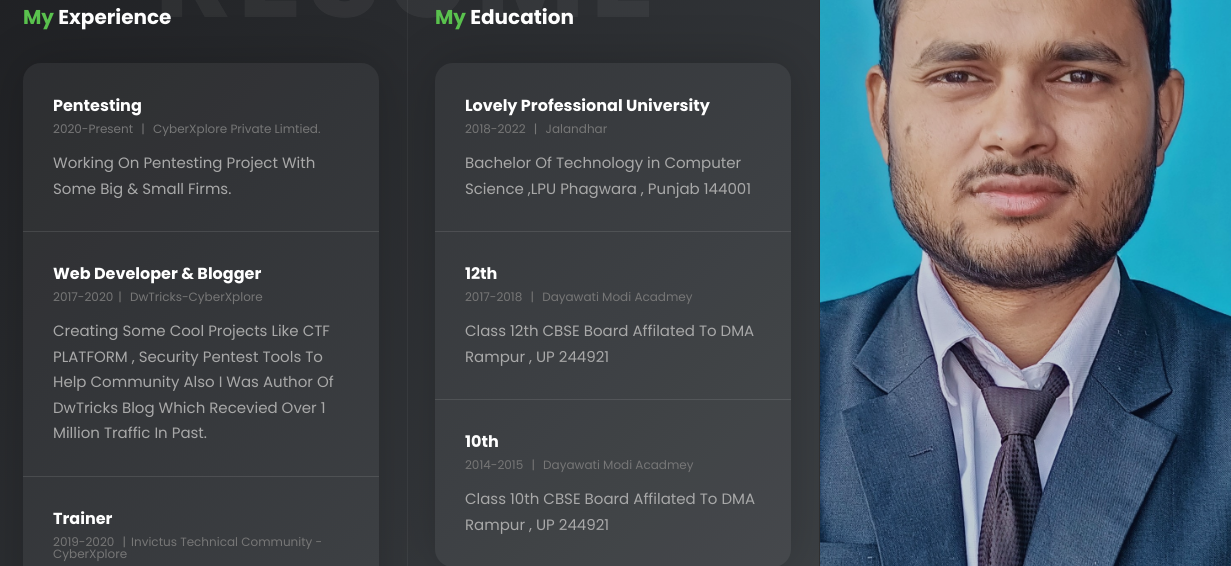
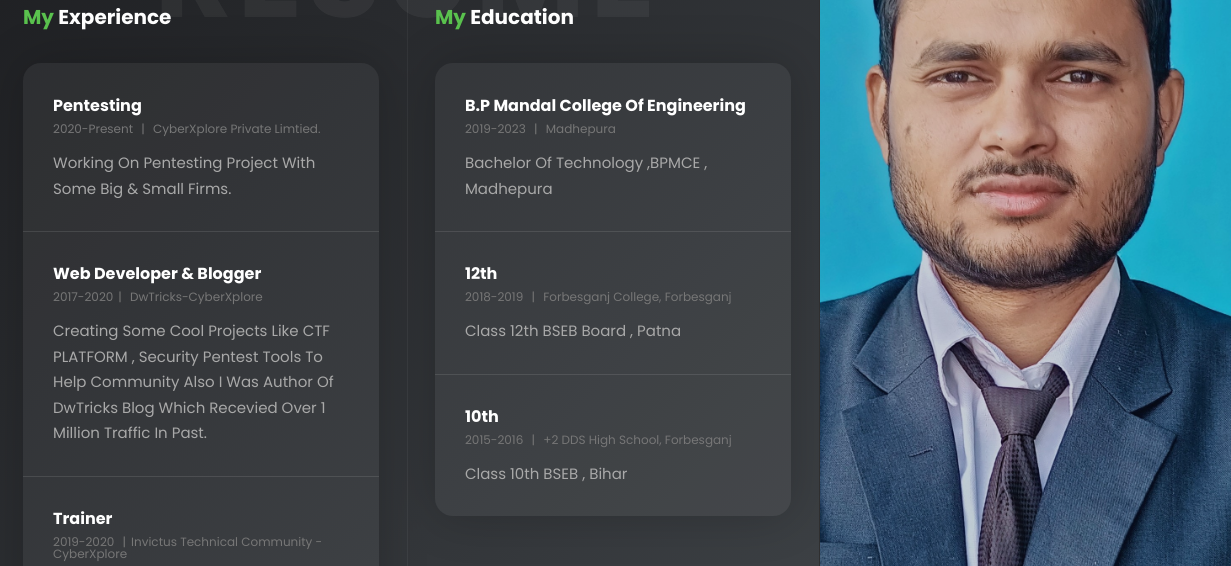
Before and after one commit to azad4u/its_azad, a plain HTML site: page index.html in a window 1280 px wide. Both pictures are taken after a click on the element 22 px from the left and 166 px from the top of the page. Shown: the part 158-724 px from the top of the page, 49-1280 px from the left. Drawn offline with nearby package versions, Linux system fonts and the light colour scheme; some packages are replaced by stand-ins of ours.

Commit message:
Update index.html

```diff
--- a/index.html
+++ b/index.html
@@ -358,24 +358,24 @@ Trained more than 400+ Students in Field Of Cyber Security , Web Development & P
 <div class="title"><span>My</span> Education</div>
 <div class="resume-items card-box">
 <div class="resume-item">
-<div class="name">Lovely Professional University</div>
-<div class="date">2018-2022 <span>|</span> Jalandhar</div>
+<div class="name">B.P Mandal College Of Engineering</div>
+<div class="date">2019-2023 <span>|</span> Madhepura</div>
 <p>
-Bachelor Of Technology in Computer Science ,LPU Phagwara , Punjab 144001
+Bachelor Of Technology ,BPMCE , Madhepura
 </p>
 </div>
 <div class="resume-item">
 <div class="name">12th </div>
-<div class="date">2017-2018 <span>|</span> Dayawati Modi Acadmey</div>
+<div class="date">2018-2019 <span>|</span> Forbesganj College, Forbesganj</div>
 <p>
-Class 12th CBSE Board Affilated To DMA Rampur , UP 244921
+Class 12th BSEB Board , Patna
 </p>
 </div>
 <div class="resume-item">
 <div class="name">10th </div>
-<div class="date">2014-2015 <span>|</span> Dayawati Modi Acadmey</div>
+<div class="date">2015-2016 <span>|</span> +2 DDS High School, Forbesganj</div>
 <p>
-Class 10th CBSE Board Affilated To DMA Rampur , UP 244921
+Class 10th BSEB , Bihar
 </p>
 </div>
 </div>
```
